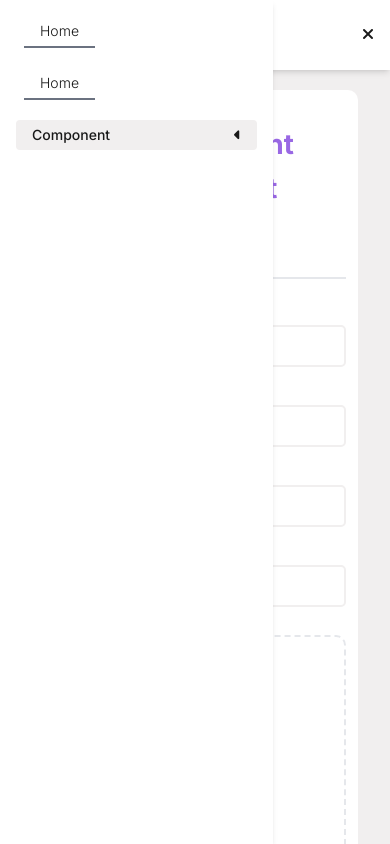
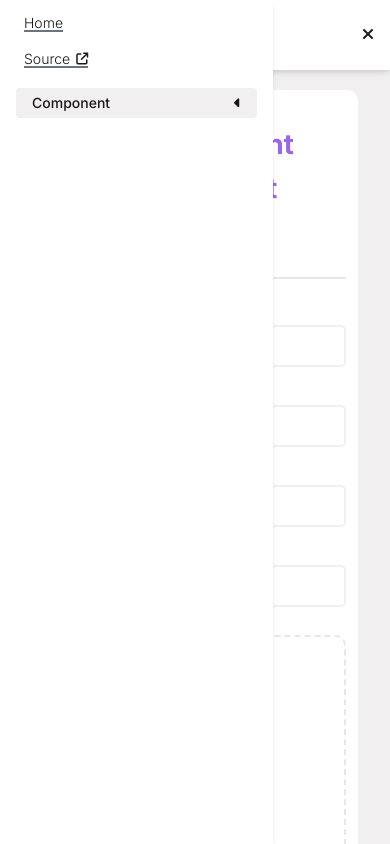
Before and after one commit to bpsrm/React-Component, a React (Vite) app: page /forms in a window 390 px wide. Both pictures are taken after a click on the button 366 px from the left and 35 px from the top of the page. Shown: the top 844 px of the page. Built offline with nearby package versions, Linux system fonts and the light colour scheme.

Commit message:
update header navigation

```diff
--- a/src/components/private/Header.tsx
+++ b/src/components/private/Header.tsx
@@ -51,13 +51,18 @@ export default function Header() {
         <nav className="fixed inset-y-0 left-0 z-50 w-[70%] shadow-md bg-white text-black md:text-white md:hidden">
           <ul className="p-4 main-link">
             <li className="link">
-              <Link to="/" className="block py-2 px-4 hover:text-violet-main">
+              <Link to="/" className="block hover:text-violet-main">
                 Home
               </Link>
             </li>
             <li className="link">
-              <Link to="/" className="block py-2 px-4 hover:text-violet-main">
-                Home
+              <Link
+                to="https://github.com/bpsrm/React-Component"
+                target="_blank"
+                className="block hover:text-violet-main"
+              >
+                Source
+                <i className="fa-solid fa-arrow-up-right-from-square"></i>
               </Link>
             </li>
 
```
